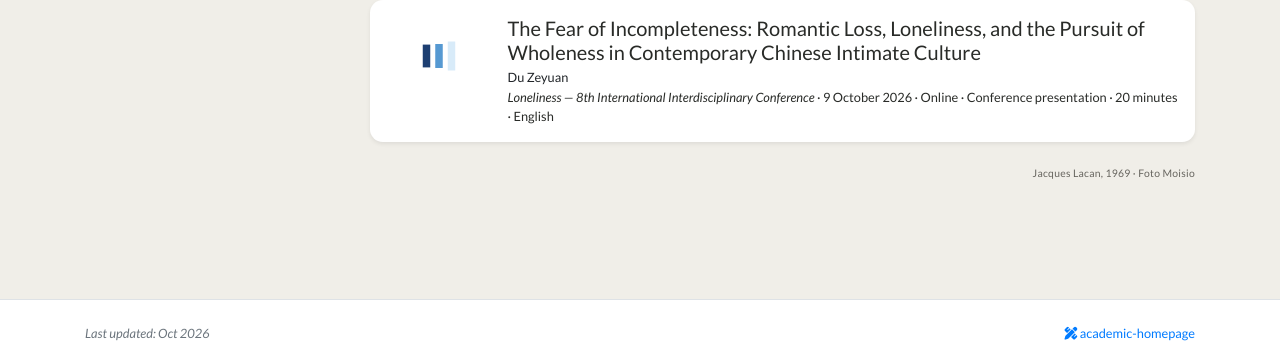
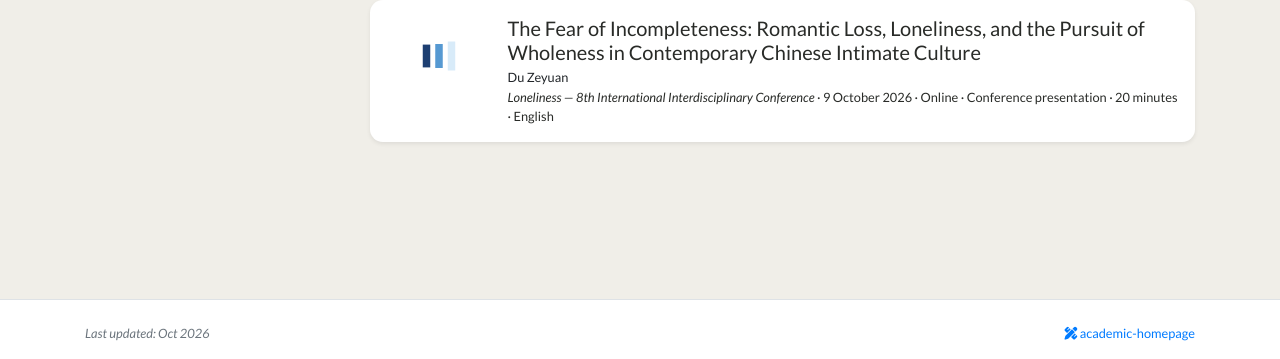
Before and after one commit to duzeyuan6/duzeyuan6.github.io, a Jekyll site: the page built from philosophy.html, in a window 1280 px wide. Shown: the part 533-892 px from the top of the page. Built offline with Jekyll 4.4.1, drawn with Linux system fonts in a browser that asks for light colours; nearby versions of some CDN libraries; a style sheet for code colours, icons or effects is not loaded.

Commit message:
Remove visible portrait credit from philosophy page

```diff
--- a/assets/css/philosophy.css
+++ b/assets/css/philosophy.css
@@ -18,8 +18,6 @@ body[data-page="philosophy"] {
 }
 .philosophy-hero-copy { position: relative; width: 66%; padding: 2.5rem; }
 .philosophy-hero h1 { font-family: Georgia, 'Times New Roman', serif; font-weight: 400; font-size: clamp(2rem, 3.5vw, 3rem); letter-spacing: -0.035em; margin: 0; }
-.philosophy-image-source { text-align: right; margin: 1.5rem 0 0; font-size: 0.65rem; letter-spacing: 0.025em; }
-.philosophy-image-source a { color: #66645e; }
 .philosophy-bio { background: #faf8f2; padding: 1.75rem 2.5rem; line-height: 1.8; border-top: 1px solid #c1aa80; }
 .philosophy-talks { padding-top: 0.75rem; }
 .philosophy-talks > h2 { font-family: Georgia, 'Times New Roman', serif; font-weight: 400; font-size: 1.65rem; }
--- a/philosophy.html
+++ b/philosophy.html
@@ -40,6 +40,5 @@ body_attr: 'data-page="philosophy"'
         </div>
         {% endfor %}
         </section>
-        <p class="philosophy-image-source"><a href="https://commons.wikimedia.org/wiki/File:Jacques_Lacan_during_an_interview_1969.jpg">Jacques Lacan, 1969 &middot; Foto Moisio</a></p>
     </div>
 </div>
```
